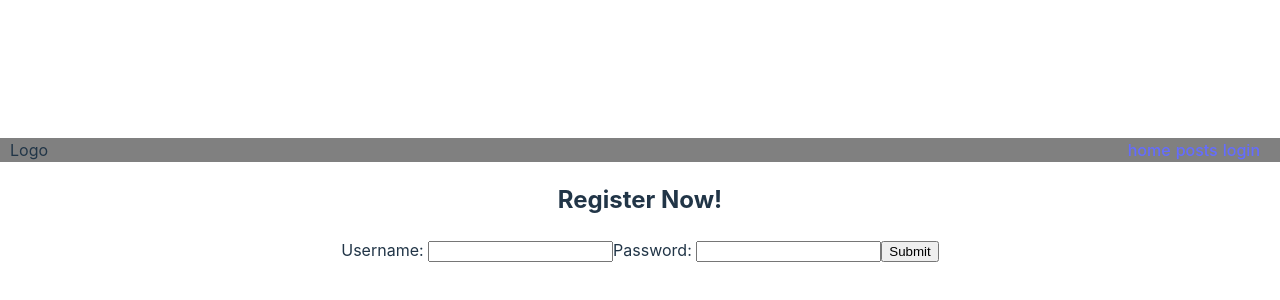
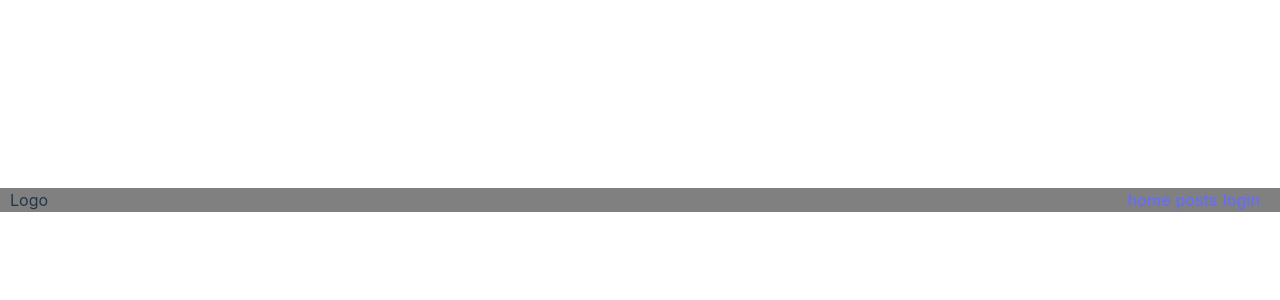
Before and after one commit to Strager-Things/stranger-things, a React (Vite) app: page / in a window 1280 px wide. Shown: the part 200-500 px from the top of the page. Built offline with nearby package versions, Linux system fonts and the light colour scheme.

Commit message:
change route

```diff
--- a/src/App.jsx
+++ b/src/App.jsx
@@ -12,12 +12,12 @@ function App() {
     <>
       <Routes>
         <Route path='/' element={<Navbar/>}>
-          <Route path='/login' element={<div>login</div>}/>
+          <Route path='/login' element={<Register token={token} setToken={setToken}></Register>}/>
           <Route path='/posts' element={<Posts token={token}/>}/>
           <Route path="/posts/:id" element={<div>new post</div>}/>
         </Route>
       </Routes>
-      <Register token={token} setToken={setToken}></Register>
+
 
     </>
   );
```
